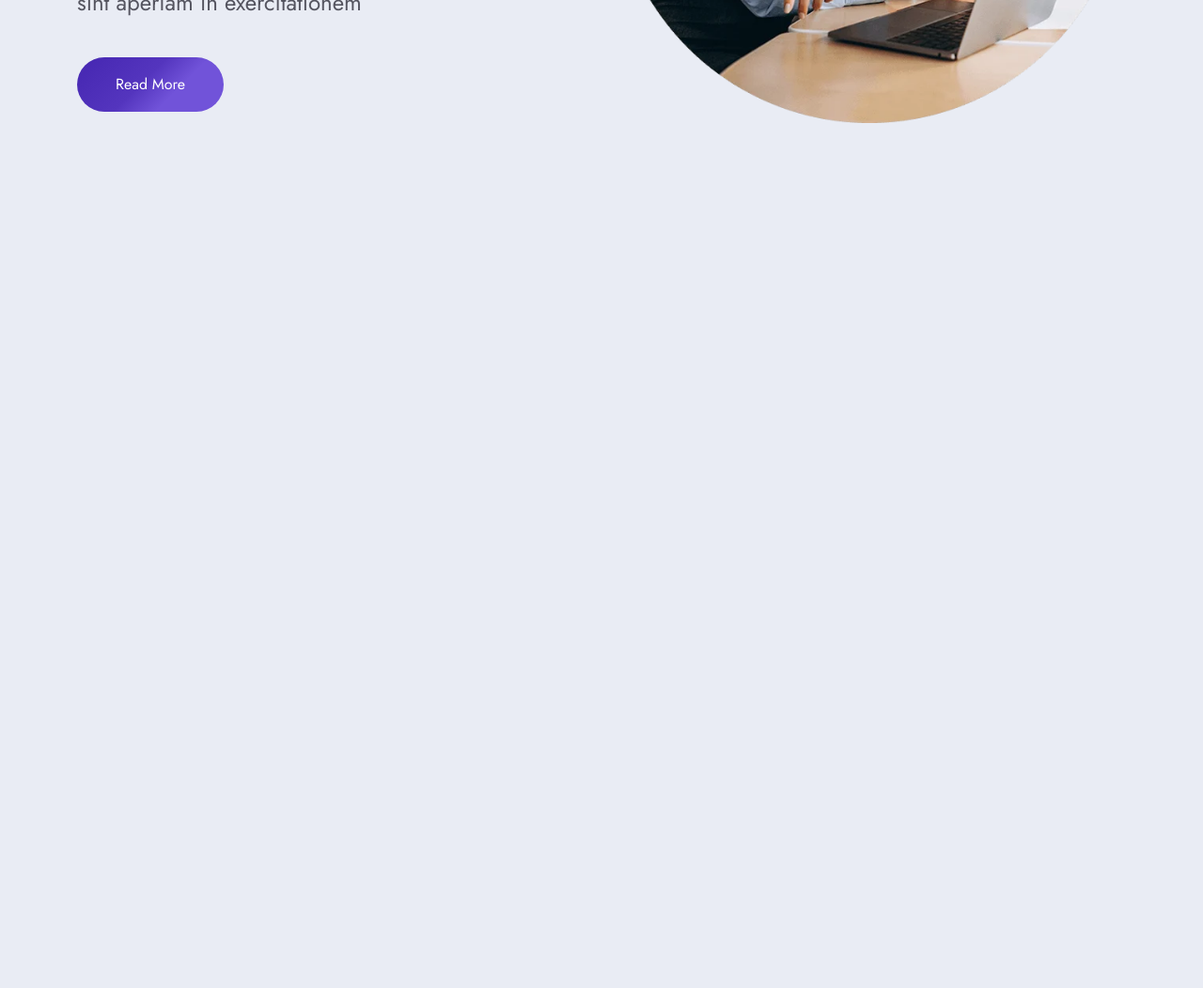
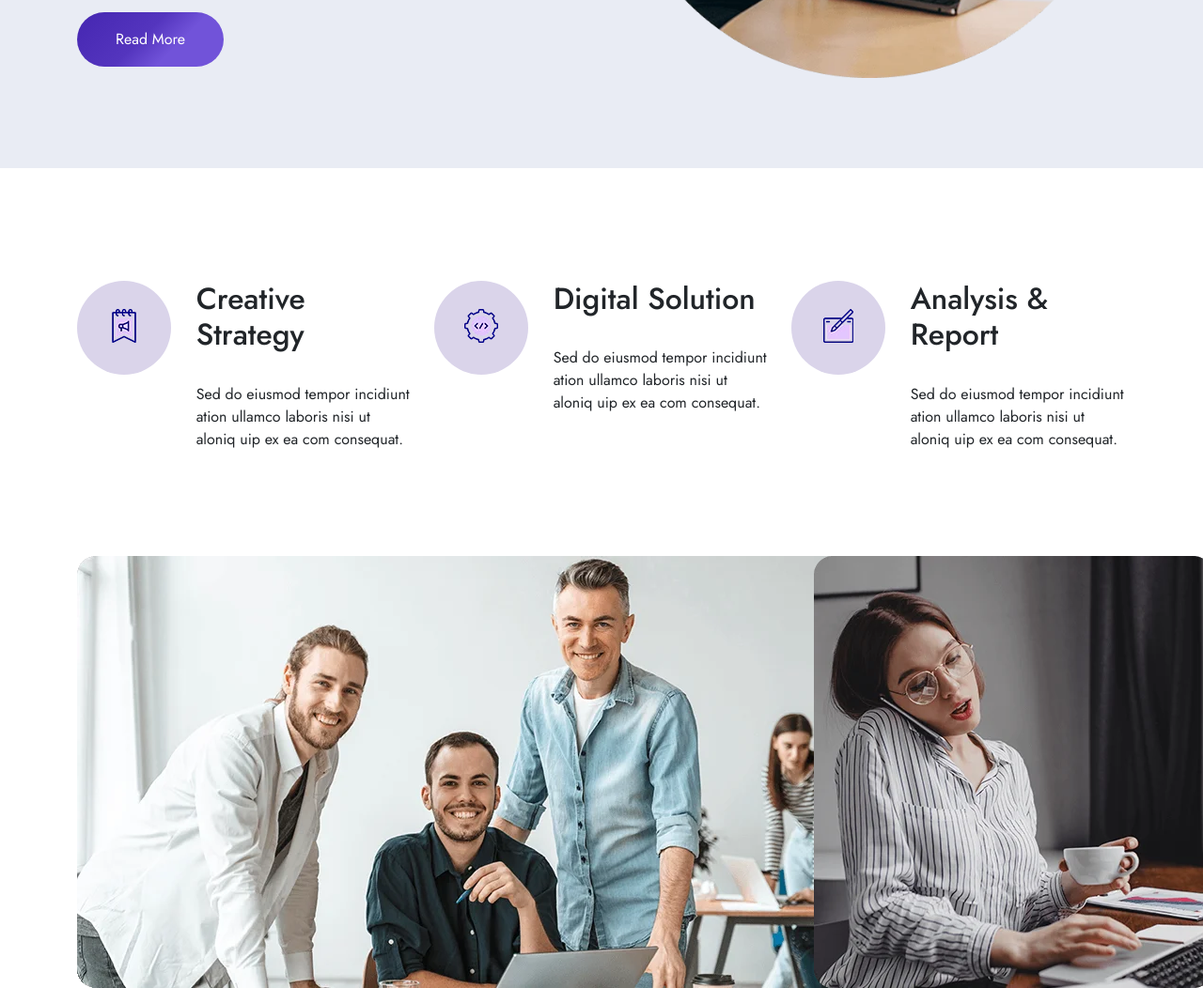
Before and after one commit to sam-22-dev/Egens-Landing-Page, a plain HTML site: page index.html in a window 1280 px wide. Shown: the part 559-1611 px from the top of the page at 94% size. Before the commit the page ends 834 px from the top, so only its background shows below. Drawn offline with nearby package versions, Linux system fonts and the light colour scheme.

Commit message:
add some features and images

```diff
--- a/css/style.css
+++ b/css/style.css
@@ -1,6 +1,9 @@
 body{
+    font-family: "Jost", sans-serif;
+}
+
+.banner-bg{
     background-color: #e9ecf4;
-    font-family: "Jost", sans-serif;
 }
 
 .nav-link{
@@ -38,15 +41,36 @@ body{
 
 
 
-/* Transparent by default */
+
 #navbar {
     transition: background-color 0.4s ease;
     background-color: transparent;
 }
 
-/* Background after scroll */
     .navbar-scrolled {
     background-color: #ffffff !important;
     padding-top: 10px;
     padding-bottom: 10px;
 }
+
+
+
+.feature-icon{
+    background-color: #dad4ea;
+    padding: 23px;
+    width: 100px;
+    height: 100px;
+    border-radius: 50%;
+    text-align: center;
+    line-height: 3;
+}
+
+
+.image-section{
+    min-height: 451px;
+}
+
+
+.seperator{
+    width: 2% !important;
+}
--- a/index.html
+++ b/index.html
@@ -20,7 +20,7 @@
         <div class="container">
                 <nav class="navbar navbar-expand-lg">
                 <div class="container-fluid">
-                    <a class="navbar-brand" href="#">Navbar</a>
+                    <a class="navbar-brand" href="#">EGENS</a>
                     <button class="navbar-toggler" type="button" data-bs-toggle="collapse" data-bs-target="#navbarSupportedContent" aria-controls="navbarSupportedContent" aria-expanded="false" aria-label="Toggle navigation">
                     <span class="navbar-toggler-icon"></span>
                     </button>
@@ -50,12 +50,11 @@
                 </nav>
         </div>
         </div>
-
 <!-- End Navbar -->
 
 <!-- Start Banner 1 -->
-
-<div class="container my-5 py-5">
+        <div class="banner-bg">
+            <div class="container py-5">
             <div class="row py-5">
                 <div class="col-lg-5">
                     <h4 class="banner-subtitle">WE ARE EGENS</h4>
@@ -70,13 +69,74 @@
                 </div>
             </div>
             </div>
-
+        </div>
 <!-- End Banner 1 -->
 
+        <section>
+
+<!-- Start Features -->
+            <div class="container my-5">
+                <div class="row py-5">
+                    <div class="col-lg-4">
+                        <div class="row">
+                            <div class="col-lg-4 py-4">
+                                <div class="feature-icon">
+                                    <img src="img/icon-14.webp" alt="">
+                                </div>
+                            </div>
+                            <div class="col-lg-8 ">
+                                <h2 class="py-4">Creative Strategy</h2>
+                                <p>Sed do eiusmod tempor incidiunt ation ullamco laboris nisi ut aloniq uip ex ea com consequat.</p>
+                            </div>
+                        </div>
+                    </div>
+                    <div class="col-lg-4">
+                        <div class="row">
+                            <div class="col-lg-4 py-4">
+                                <div class="feature-icon">
+                                    <img src="img/icon-15.webp" alt="">
+                                </div>
+                            </div>
+                            <div class="col-lg-8 ">
+                                <h2 class="py-4">Digital Solution</h2>
+                                <p>Sed do eiusmod tempor incidiunt ation ullamco laboris nisi ut aloniq uip ex ea com consequat.</p>
+                            </div>
+                        </div>
+                    </div>
+                    <div class="col-lg-4">
+                        <div class="row">
+                            <div class="col-lg-4 py-4">
+                                <div class="feature-icon">
+                                    <img src="img/icon-16.webp" alt="">
+                                </div>
+                            </div>
+                            <div class="col-lg-8 ">
+                                <h2 class="py-4">Analysis & Report</h2>
+                                <p>Sed do eiusmod tempor incidiunt ation ullamco laboris nisi ut aloniq uip ex ea com consequat.</p>
+                            </div>
+                        </div>
+                    </div>
+                </div>
+            </div>
+<!-- End Features -->
 
 
+<!-- Start Images -->
+            <div class="container">
+                <div class="row">
+                    <div class="col-lg-8">
+                        <img class="image-section" src="img/about-3-1.webp" alt="">
+                    </div>
+                    <div class="col-lg-1 seperator">
+                    </div>
+                    <div class="col-lg-3">
+                        <img class="image-section" src="img/about-3-2.webp" alt="">
+                    </div>
+                </div>
+            </div>
 
-
+        </section>
+<!-- End Images -->
 
 
         <script src="https://cdn.jsdelivr.net/npm/bootstrap@5.3.7/dist/js/bootstrap.bundle.min.js" integrity="sha384-ndDqU0Gzau9qJ1lfW4pNLlhNTkCfHzAVBReH9diLvGRem5+R9g2FzA8ZGN954O5Q" crossorigin="anonymous"></script>
@@ -85,7 +145,7 @@
         const navbar = document.getElementById("navbar");
 
         window.addEventListener("scroll", () => {
-            if (window.scrollY > 50) { // when scroll > 50px
+            if (window.scrollY > 50) {
             navbar.classList.add("navbar-scrolled");
             } else {
             navbar.classList.remove("navbar-scrolled");
```
Also changed, not shown: img/about-3-1.webp (added), img/about-3-2.webp (added), img/icon-14.webp (added), img/icon-15.webp (added), img/icon-16.webp (added). Lines whose indentation alone changed are shown as unchanged.
